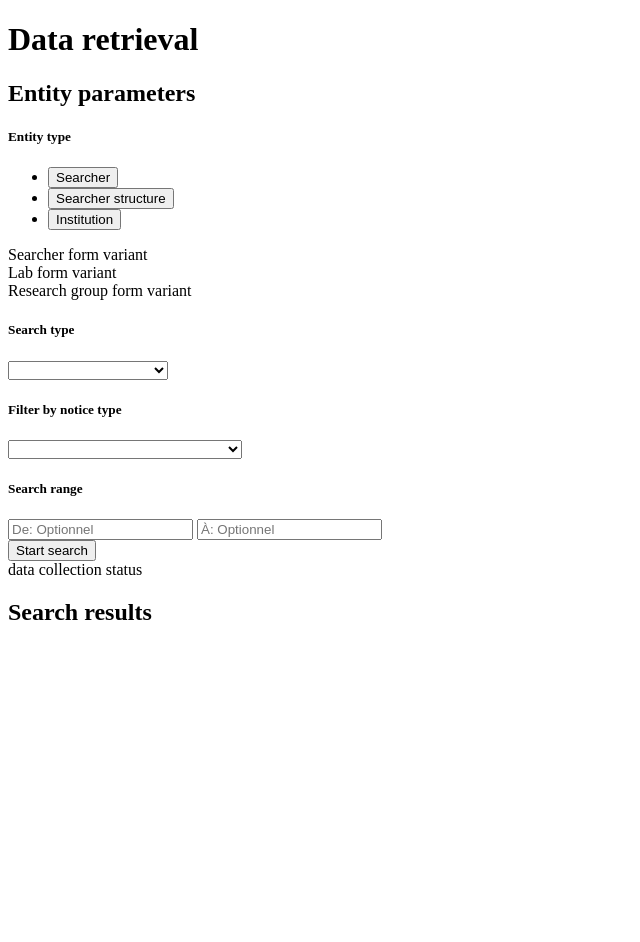
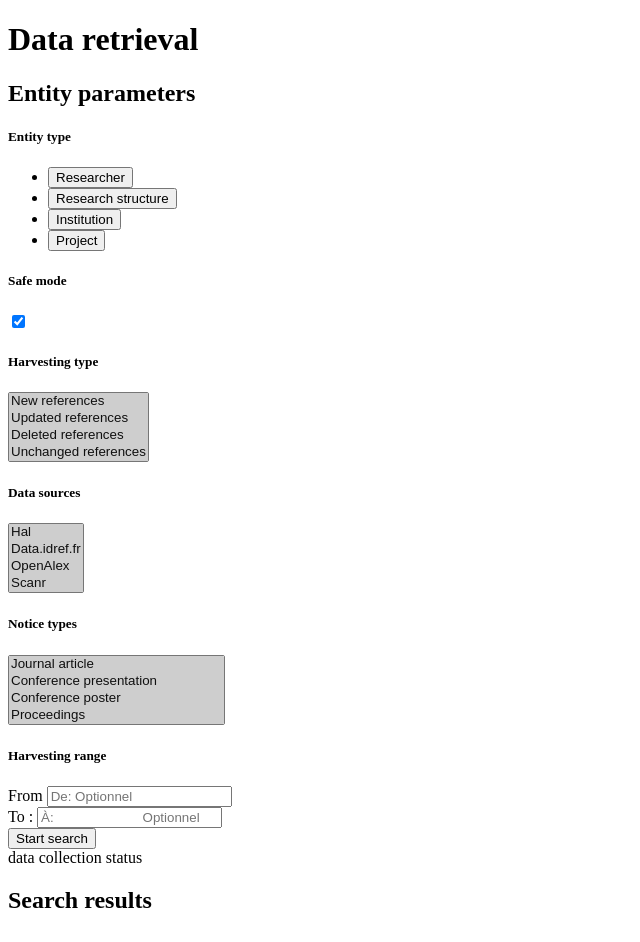
Before and after one commit to CRISalid-esr/svp-harvester, a Python web app: template app/templates/retrieve.html.jinja in a window 1280 px wide. Shown: the part 233-1175 px from the top of the page, without its empty margins (0-640 px from the left). Before the commit the page ends 853 px from the top, so only its background shows below. Run offline with Jinja, Linux system fonts and the light colour scheme; the template is opened without the code that fills it, so the values that code supplies are empty.

Commit message:
84 add gui controls (#85)
* Safe mode toggle

* Add tootips + refacto

* Use tom select

* Add datepicker

```diff
--- a/app/templates/package.json
+++ b/app/templates/package.json
@@ -28,11 +28,14 @@
     "axios": "^1.5.0",
     "bootstrap": "^5.3.1",
     "bootstrap-icons": "^1.11.1",
+    "bootstrap5-toggle": "^5.0.6",
     "chart.js": "^2.9.4",
     "datatables.net-dt": "^1.13.6",
     "ejs": "^3.1.9",
     "feather-icons": "^4.28.0",
     "pretty-print-json": "^2.0.3",
+    "tom-select": "^2.2.2",
+    "vanillajs-datepicker": "^1.3.4",
     "zinggrid": "^1.6.0-0"
   }
 }
--- a/app/templates/retrieve.html.jinja
+++ b/app/templates/retrieve.html.jinja
@@ -3,102 +3,186 @@
 {% block head_title %}{% trans %}Data retrieval{% endtrans %}{% endblock %}
 {% block page_title %}{% trans %}Data retrieval{% endtrans %}{% endblock %}
 {% block first_section_title %}{% trans %}Entity parameters{% endtrans %}{% endblock %}
-{%  block first_section_content %}
+{% block first_section_content %}
     <div class="row" id="retrieve-page-content">
         <div class="col-md-8 order-md-1 col-12 mb-md-0 mb-3" id="form-container">
             <form id="form-element">
-            <h5>{% trans %}Entity type{% endtrans %}</h5>
-
+                <div class="row">
+                    <div class="col-md-10">
+                        <h5>{% trans %}Entity type{% endtrans %} <i
+                                class="bi bi-info-circle cursor-help"
+                                data-bs-toggle="tooltip"
+                                data-bs-title="{% trans %}Entity type help text{% endtrans %}"
+                        ></i></h5>
                         <ul class="nav nav-pills mb-3" id="pills-tab" role="tablist">
                             <li class="nav-item" role="presentation">
-                <button class="nav-link active" id="pills-searcher-tab" data-bs-toggle="pill" data-bs-target="#pills-searcher" type="button" role="tab" aria-controls="pills-searcher" aria-selected="true">{% trans %}Searcher{% endtrans %}</button>
+                                <button class="nav-link active" id="pills-researcher-tab" data-bs-toggle="pill"
+                                        data-bs-target="#pills-researcher" type="button" role="tab"
+                                        aria-controls="pills-researcher" aria-selected="true">{% trans %}
+                                    Researcher{% endtrans %}</button>
                             </li>
                             <li class="nav-item" role="presentation">
-                <button class="nav-link" id="pills-laboratory-tab" data-bs-toggle="pill" data-bs-target="#pills-laboratory" type="button" role="tab" aria-controls="pills-laboratory" aria-selected="false">{% trans %}Searcher structure{% endtrans %}</button>
+                                <button class="nav-link" id="pills-laboratory-tab" data-bs-toggle="pill"
+                                        data-bs-target="#pills-laboratory" type="button" role="tab"
+                                        aria-controls="pills-laboratory" aria-selected="false">{% trans %}Research
+                                    structure{% endtrans %}</button>
                             </li>
                             <li class="nav-item" role="presentation">
-                <button class="nav-link" id="pills-research-group-tab" data-bs-toggle="pill" data-bs-target="#pills-research-group" type="button" role="tab" aria-controls="pills-research-group" aria-selected="false">{% trans %}Institution{% endtrans %}</button>
+                                <button class="nav-link" id="pills-institution-tab" data-bs-toggle="pill"
+                                        data-bs-target="#pills-institution" type="button" role="tab"
+                                        aria-controls="pills-institution" aria-selected="false">{% trans %}
+                                    Institution{% endtrans %}</button>
                             </li>
-            <!--
                             <li class="nav-item" role="presentation">
-                <button class="nav-link" id="pills-disabled-tab" data-bs-toggle="pill" data-bs-target="#pills-disabled" type="button" role="tab" aria-controls="pills-disabled" aria-selected="false" disabled>Disabled</button>
+                                <button class="nav-link" id="pills-project-tab" data-bs-toggle="pill"
+                                        data-bs-target="#pills-project" type="button" role="tab"
+                                        aria-controls="pills-project" aria-selected="false">{% trans %}
+                                    Project{% endtrans %}</button>
                             </li>
-            -->
                         </ul>
+                    </div>
+                    <div class="col-md-2 d-flex justify-content-end">
+                        <div class="text-md-end">
+                            <h5>{% trans %}Safe mode{% endtrans %} <i
+                                    class="bi bi-info-circle cursor-help"
+                                    data-bs-toggle="tooltip"
+                                    data-bs-title="{% trans %}Safe mode help text{% endtrans %}"
+                            ></i></h5>
+                            <input id="safe-mode-toggle" type="checkbox" data-toggle="toggle" checked
+                                   aria-label="Toggle safe mode" aria-checked="true"/>
+                        </div>
+                    </div>
+                </div>
+                {#TODO put the content in the tabs#}
                 <div class="tab-content" id="pills-tabContent">
-              <div class="tab-pane fade show active" id="pills-searcher" role="tabpanel" aria-labelledby="pills-searcher-tab" tabindex="0">Searcher form variant</div>
-              <div class="tab-pane fade" id="pills-laboratory" role="tabpanel" aria-labelledby="pills-laboratory-tab" tabindex="0">Lab form variant</div>
-              <div class="tab-pane fade" id="pills-research-group" role="tabpanel" aria-labelledby="pills-research-group-tab" tabindex="0">Research group form variant</div>
-                <!--
-              <div class="tab-pane fade" id="pills-disabled" role="tabpanel" aria-labelledby="pills-disabled-tab" tabindex="0">test</div>
-              -->
+                    <div class="tab-pane fade show active" id="pills-researcher" role="tabpanel"
+                         aria-labelledby="pills-researcher-tab" tabindex="0">
+                    </div>
+                    <div class="tab-pane fade" id="pills-laboratory" role="tabpanel"
+                         aria-labelledby="pills-laboratory-tab" tabindex="0">
+                    </div>
+                    <div class="tab-pane fade" id="pills-institution" role="tabpanel"
+                         aria-labelledby="pills-institution-tab" tabindex="0">
+                    </div>
+                    <div class="tab-pane fade" id="pills-project" role="tabpanel"
+                         aria-labelledby="pills-project-tab" tabindex="0">
+                    </div>
                 </div>
                 <div id="identifier-fields-container"></div>
-
-
-
-
                 <div class="row">
                     <div class="col-md-6 col-12">
-                        <h5>{% trans %}Search type{% endtrans %}</h5>
+                        <h5>{% trans %}Harvesting type{% endtrans %} <i
+                                class="bi bi-info-circle cursor-help"
+                                data-bs-toggle="tooltip"
+                                data-bs-title="{% trans %}Harvesting type help text{% endtrans %}"
+                        ></i></h5>
                         <span hidden>{% trans %}Event type{% endtrans %}</span>
-                        <select class="form-select mt-3 mb-3" aria-label="Default select example">
-                            <option selected disabled value=""></option>
-                            <option value="all">{% trans %}Comprehensive search{% endtrans %}</option>
-                            <option value="new">{% trans %}Novelty search{% endtrans %}</option>
-                            <option value="updated">{% trans %}Search for updates{% endtrans %}</option>
-                            <option value="unchanged">{% trans %}Search for matches{% endtrans %}</option>
+                        <select id="event-type-select"
+                                class="mt-3 mb-3"
+                                multiple="multiple"
+                                aria-label="{% trans %}Search type{% endtrans %}">
+                            <option selected value="created">{% trans %}New references{% endtrans %}</option>
+                            <option selected value="updated">{% trans %}Updated references{% endtrans %}</option>
+                            <option selected value="deleted">{% trans %}Deleted references{% endtrans %}</option>
+                            <option selected value="unchanged">{% trans %}Unchanged references{% endtrans %}</option>
                         </select>
                     </div>
                     <div class="col-md-6 col-12">
-                        <h5>{% trans %}Filter by notice type{% endtrans %}</h5>
+                        <h5>{% trans %}Data sources{% endtrans %} <i
+                                class="bi bi-info-circle cursor-help"
+                                data-bs-toggle="tooltip"
+                                data-bs-title="{% trans %}Data sources help text{% endtrans %}"
+                        ></i></h5>
+                        <span hidden>{% trans %}Data sources{% endtrans %}</span>
+                        <select id="data-sources-select"
+                                class="mt-3 mb-3"
+                                multiple="multiple"
+                                aria-label="{% trans %}Data sources{% endtrans %}">
+                            <option selected value="hal">{% trans %}Hal{% endtrans %}</option>
+                            <option selected value="idref">{% trans %}Data.idref.fr{% endtrans %}</option>
+                            <option selected value="openalex">{% trans %}OpenAlex{% endtrans %}</option>
+                            <option selected value="scanr">{% trans %}Scanr{% endtrans %}</option>
+                        </select>
+                    </div>
+                </div>
+                <div class="row">
+                    <div class="col-md-12">
+                        <h5>{% trans %}Notice types{% endtrans %} <i
+                                class="bi bi-info-circle cursor-help"
+                                data-bs-toggle="tooltip"
+                                data-bs-title="{% trans %}Notice types help text{% endtrans %}"
+                        ></i></h5>
 
-                        <select class="form-select mt-3 mb-3" aria-label="Default select example">
-                            <option selected disabled value=""></option>
-                            <option value="ART">{% trans %}Journal article{% endtrans %}</option>
-                            <option value="COMM">{% trans %}Conference presentation{% endtrans %}</option>
-                            <option value="POSTER">{% trans %}Conference poster{% endtrans %}</option>
-                            <option value="PROCEEDINGS">{% trans %}Proceedings{% endtrans %}</option>
-                            <option value="ISSUE">{% trans %}Special journal issue{% endtrans %}</option>
-                            <option value="OUV">{% trans %}Book{% endtrans %}</option>
-                            <option value="COUV">{% trans %}Book chapter{% endtrans %}</option>
-                            <option value="BLOG">{% trans %}Scientific blog post{% endtrans %}</option>
-                            <option value="NOTICE">{% trans %}Encyclopedia or dictionary notice{% endtrans %}</option>
-                            <option value="TRAD">{% trans %}Translation{% endtrans %}</option>
-                            <option value="PATENT">{% trans %}Patent{% endtrans %}</option>
-                            <option value="OTHER">{% trans %}Other scientific publication{% endtrans %}</option>
-                            <option value="UNDEFINED">{% trans %}Working paper{% endtrans %}</option>
-                            <option value="REPORT">{% trans %}Report{% endtrans %}</option>
-                            <option value="THESE">{% trans %}Thésis{% endtrans %}</option>
-                            <option value="HDR">{% trans %}HDR{% endtrans %}</option>
-                            <option value="LECTURE">{% trans %}Lecture{% endtrans %}</option>
-                            <option value="MEM">{% trans %}Student thesis{% endtrans %}</option>
-                            <option value="IMG">{% trans %}Image{% endtrans %}</option>
-                            <option value="VIDEO">{% trans %}Video{% endtrans %}</option>
-                            <option value="SON">{% trans %}Sound{% endtrans %}</option>
-                            <option value="MAP">{% trans %}Map{% endtrans %}</option>
-                            <option value="SOFTWARE">{% trans %}Software{% endtrans %}</option>
-                            <option value="PRESCONF">{% trans %}Document for scientific events{% endtrans %}</option>
-                            <option value="CREPORT">{% trans %}Report Chapter{% endtrans %}</option>
-                            <option value="ETABTHESE">{% trans %}Establishment thesis{% endtrans %}</option>
-                            <option value="MEMLIC">{% trans %}typdoc_MEMLIC{% endtrans %}</option>
-                            <option value="NOTE">{% trans %}Reading note{% endtrans %}</option>
-                            <option value="OTHERREPORT">{% trans %}Other reports, seminars, workshops{% endtrans %}</option>
-                            <option value="REPACT">{% trans %}Activity report{% endtrans %}</option>
-                            <option value="SYNTHESE">{% trans %}Summary notes{% endtrans %}</option>
+                        <select id="reference-type-select"
+                                class="mt-3 mb-3"
+                                multiple="multiple"
+                                aria-label="{% trans %}Filter by notice type{% endtrans %}">
+                            <option selected value="ART">{% trans %}Journal article{% endtrans %}</option>
+                            <option selected value="COMM">{% trans %}Conference presentation{% endtrans %}</option>
+                            <option selected value="POSTER">{% trans %}Conference poster{% endtrans %}</option>
+                            <option selected value="PROCEEDINGS">{% trans %}Proceedings{% endtrans %}</option>
+                            <option selected value="ISSUE">{% trans %}Special journal issue{% endtrans %}</option>
+                            <option selected value="OUV">{% trans %}Book{% endtrans %}</option>
+                            <option selected value="COUV">{% trans %}Book chapter{% endtrans %}</option>
+                            <option selected value="BLOG">{% trans %}Scientific blog post{% endtrans %}</option>
+                            <option selected value="NOTICE">{% trans %}Encyclopedia or dictionary
+                                notice{% endtrans %}</option>
+                            <option selected value="TRAD">{% trans %}Translation{% endtrans %}</option>
+                            <option selected value="PATENT">{% trans %}Patent{% endtrans %}</option>
+                            <option selected value="OTHER">{% trans %}Other scientific
+                                publication{% endtrans %}</option>
+                            <option selected value="UNDEFINED">{% trans %}Working paper{% endtrans %}</option>
+                            <option selected value="REPORT">{% trans %}Report{% endtrans %}</option>
+                            <option selected value="THESE">{% trans %}Thésis{% endtrans %}</option>
+                            <option selected value="HDR">{% trans %}HDR{% endtrans %}</option>
+                            <option selected value="LECTURE">{% trans %}Lecture{% endtrans %}</option>
+                            <option selected value="MEM">{% trans %}Student thesis{% endtrans %}</option>
+                            <option selected value="IMG">{% trans %}Image{% endtrans %}</option>
+                            <option selected value="VIDEO">{% trans %}Video{% endtrans %}</option>
+                            <option selected value="SON">{% trans %}Sound{% endtrans %}</option>
+                            <option selected value="MAP">{% trans %}Map{% endtrans %}</option>
+                            <option selected value="SOFTWARE">{% trans %}Software{% endtrans %}</option>
+                            <option selected value="PRESCONF">{% trans %}Document for scientific
+                                events{% endtrans %}</option>
+                            <option selected value="CREPORT">{% trans %}Report Chapter{% endtrans %}</option>
+                            <option selected value="ETABTHESE">{% trans %}Establishment thesis{% endtrans %}</option>
+                            <option selected value="MEMLIC">{% trans %}typdoc_MEMLIC{% endtrans %}</option>
+                            <option selected value="NOTE">{% trans %}Reading note{% endtrans %}</option>
+                            <option selected value="OTHERREPORT">{% trans %}Other reports, seminars,
+                                workshops{% endtrans %}</option>
+                            <option selected value="REPACT">{% trans %}Activity report{% endtrans %}</option>
+                            <option selected value="SYNTHESE">{% trans %}Summary notes{% endtrans %}</option>
                         </select>
                     </div>
                 </div>
 
-                <h5>{% trans %}Search range{% endtrans %}</h5>
+                <h5>{% trans %}Harvesting range{% endtrans %} <i
+                        class="bi bi-info-circle cursor-help"
+                        data-bs-toggle="tooltip"
+                        data-bs-title="{% trans %}Harvesting range help text{% endtrans %}"
+                ></i></h5>
                 <span></span>
-                <div class="input-group mt-3 mb-3">
-                    <input type="text" aria-label="Since date" class="form-control" placeholder="De: Optionnel">
-                    <input type="text" aria-label="Last date" class="form-control" placeholder="À: Optionnel">
+                <div class="row">
+                    <div id="date-range-picker-container" class="d-flex col-md-8 col-12">
+                        <div>
+                            <label for="data-range-start">{% trans %}From{% endtrans %}     </label>
+                            <input id="data-range-start" type="text" aria-label="Since date" class="form-control"
+                                   placeholder="De: Optionnel">
                         </div>
-                <div class="d-grid gap-2 d-md-flex justify-content-md-end">
-                    <button type="submit" class="btn btn-primary" id="run-retrieval-btn"><i class="bi bi-search"></i>{% trans %}Start search{% endtrans %}</button>
+                        <div class="ms-2">
+                            <label for="data-range-end">{% trans %}To : {% endtrans %}     </label>
+                            <input id="date-range-end" type="text" aria-label="Last date"
+                                   class="form-control" placeholder="À:
+                        Optionnel">
                         </div>
+                    </div>
+                    <div class="d-grid gap-2 d-md-flex justify-content-md-end col-md-4 col-12">
+                        <button type="submit" class="btn btn-primary" id="run-retrieval-btn"><i
+                                class="bi bi-search"></i>
+                            {% trans %}Start search{% endtrans %}</button>
+                    </div>
+                </div>
+
 
             </form>
         </div>
@@ -116,7 +200,7 @@
         </div>
     </div>
 
-    <div class="bg-light ms-md-n2 ps-md-3 mt-2">
+    <div class="bg-light ms-md-n2 ps-md-3 mt-5">
         <h2>{% trans %}Search results{% endtrans %}</h2>
 
 
--- a/app/templates/src/js/main.js
+++ b/app/templates/src/js/main.js
@@ -4,6 +4,32 @@
 
 // Import all of Bootstrap's JS
 import * as bootstrap from 'bootstrap'
+import 'bootstrap5-toggle/js/bootstrap5-toggle.ecmas.min'
+import 'tom-select/dist/js/tom-select.complete.min'
+// Import our custom JS
+import env from "./env"
+import Client from "./common/client"
+import RetrievePage from "./retrieve/retrieve_page"
 
-// Import our custom JS
-import './index.js'
+const enableTooltips = function () {
+    const tooltipTriggerList = document.querySelectorAll('[data-bs-toggle="tooltip"]')
+    const tooltipList = [...tooltipTriggerList].map(tooltipTriggerEl => new bootstrap.Tooltip(tooltipTriggerEl))
+
+}
+
+const init = function () {
+    enableTooltips();
+    const pageIdentifier = document.getElementById("page-identifier").value;
+    switch (pageIdentifier) {
+        case "overview":
+            break;
+        case "retrieve":
+            const client = new Client(env);
+            new RetrievePage(env, client, document.getElementById("retrieve-page-content"));
+            break;
+        case "history":
+            break;
+    }
+
+}
+document.addEventListener("DOMContentLoaded", init);
```
Also changed, not shown: app/templates/src/js/index.js (deleted, +0 -19 lines), app/templates/src/js/retrieve/form.js (+34 -0 lines), app/templates/src/scss/styles.scss (+16 -0 lines), app/templates/package-lock.json. Lines whose indentation alone changed are shown as unchanged.
